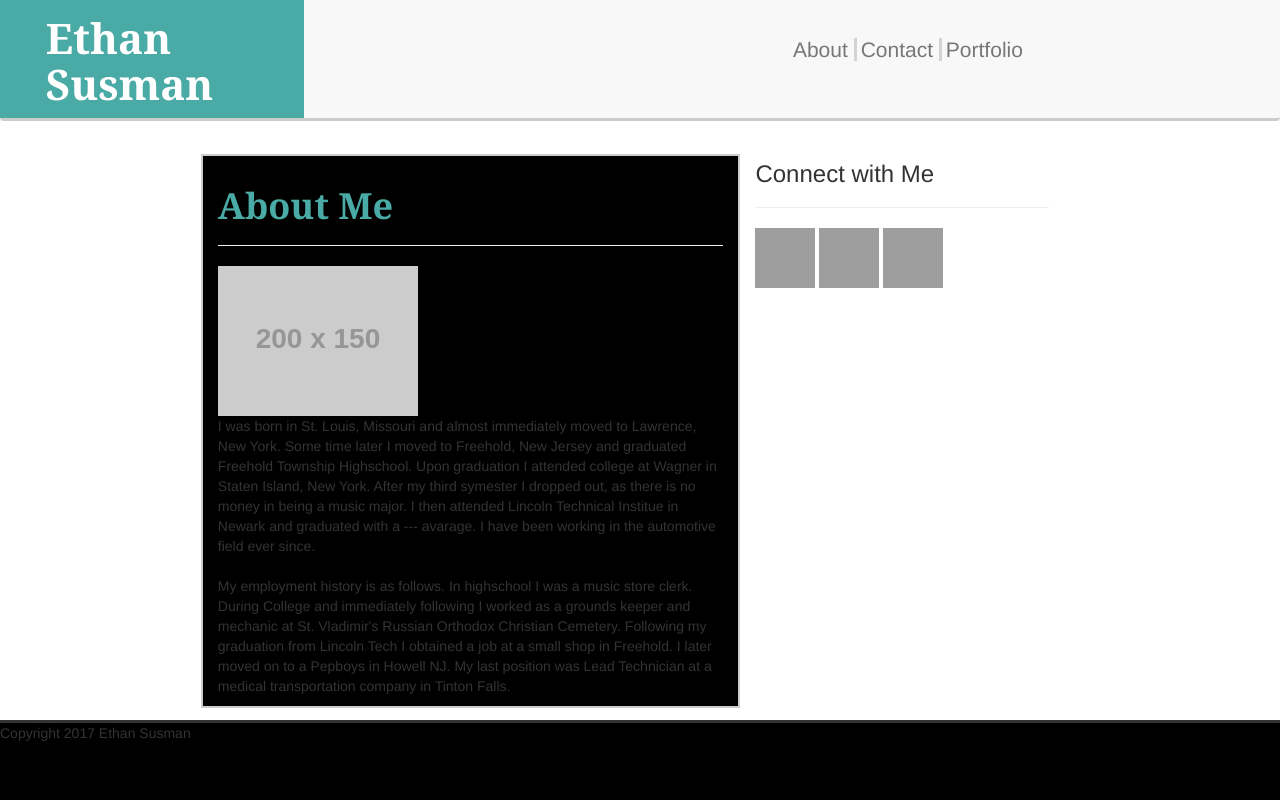
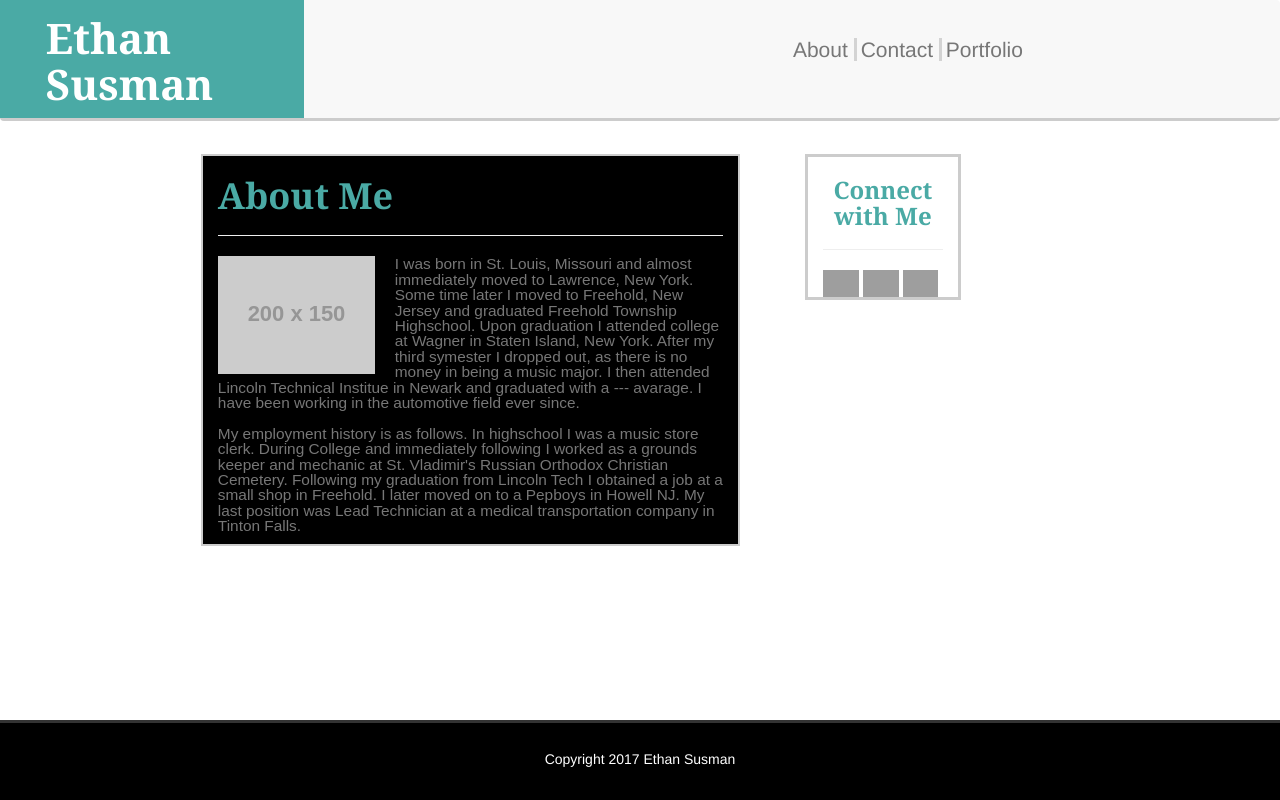
Before and after one commit to Splimis/Bootstrap-Portfolio, a plain HTML site: page index.html in a window 1280 px wide. Drawn offline with nearby package versions, Linux system fonts and the light colour scheme; grey boxes are pictures that could not be loaded; placeholder pictures from the web are drawn by us.

Commit message:
more style revamps

```diff
--- a/Assets/restyle.css
+++ b/Assets/restyle.css
@@ -84,15 +84,60 @@ body {
 	font-family: 'Georgia',
 	Times, Times New Roman, serif;
 	font-weight: bold;
-	margin-top: 30px;
+	margin-top: 4%;
+	margin-bottom: 3%;
 }
 
+#port{
+	height: 35%;
+	width: 35%;
+	float: left;
+	padding-top:0;
+	padding-bottom:0;
+	padding-left:0;
+	padding-right:4%;
+}
 
+#text{
+	color: #777777;
+	font-size: 1.1em;
+	line-height: 100%;
+	font-family: 'Arial',
+	'Helvetica Neue', Helvetica, sans-serif;
+}
 
+#lnkbtns{
+	width: 12%;
+	background-color: white;
+	border-width: 2px;
+	border: solid;
+	border-color: #cccccc;
+	margin-top: 1%;
+	margin-left: 5%;
+}
 
+#connect{
+	color: #4aaaa5;
+	text-align: center;
+	font-family: 'Georgia',
+	Times, Times New Roman, serif;
+	font-weight: bold;
+}
 
+#git{
+	height: 30%;
+	width: 30%;
+}
 
+#link{
+	height: 30%;
+	width: 30%;
+}
 
+#stack{
+	height: 30%;
+	width: 30%;
+}
 
 .footer {
 	background-color: black;
@@ -103,3 +148,13 @@ body {
 	border-top: solid;
 
 }
+
+#footerText {
+	margin-top: 2%;
+	margin-right: 0px;
+	margin-left: 0px;
+	margin-bottom: 0px;
+	text-align:center;
+	color: white;
+
+}
--- a/index.html
+++ b/index.html
@@ -27,7 +27,7 @@
 <div class= "container-fluid">
 	<div class= "row" id= "main-content">
 
-		<div id="about" class= "col-lg-5 col-md-4 col-sm-3 col-xs-2 col-sm-offset-2 col-md-offset-2">
+		<div id="about" class= "col-lg-5 col-md-4 col-sm-3 col-xs-2 col-xs-offset-1 col-sm-offset-2 col-md-offset-2">
 			<h1 id="aboutme">
 			About Me
 			</h1>
@@ -49,14 +49,14 @@
 			a Pepboys in Howell NJ. My last position was Lead Technician at a medical transportation company in Tinton Falls.</P>
 		</p>
 	</div>
-		<div class= "col-xs-3">
-			<h3>
+		<div class= "col-xs-3" id="lnkbtns">
+			<h3 id="connect">
 			Connect with Me
 			</h3>
 			<hr />
-			<img class="class" src="http://i.imgur.com/7VG4zMU.png" alt="github" height="60" width="60">
-			<img class="class2" src="http://i.imgur.com/jN4nKMe.png" alt="linkedin" height= "60" width= "60">
-			<img class="class3" src="http://i.imgur.com/rMXxgZ0.png" alt="stackoverflow" height="60" width= "60">
+			<img id="git" src="http://i.imgur.com/7VG4zMU.png" alt="github" >
+			<img id="link" src="http://i.imgur.com/jN4nKMe.png" alt="linkedin" height= "60" width= "60">
+			<img id="stack" src="http://i.imgur.com/rMXxgZ0.png" alt="stackoverflow" height="60" width= "60">
 		</div>
 	</div>
 	<div class= "footer">
```
